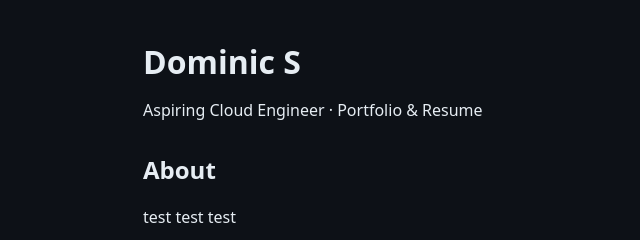
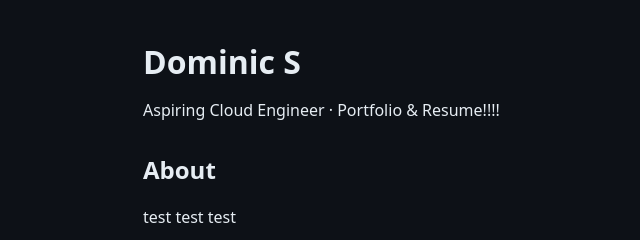
Before and after one commit to DomTheChef/domsena-com, a plain HTML site: page site/index.html in a window 1280 px wide. Shown: the full height of the page, 97-737 px from the left. Drawn offline with Linux system fonts and the light colour scheme; no server answers.

Commit message:
chore: testing redeploy and content update

```diff
--- a/site/index.html
+++ b/site/index.html
@@ -10,7 +10,7 @@
   <main class="page">
     <header>
       <h1>Dominic S</h1>
-      <p>Aspiring Cloud Engineer · Portfolio & Resume</p>
+      <p>Aspiring Cloud Engineer · Portfolio & Resume!!!!</p>
     </header>
 
     <section>
```
